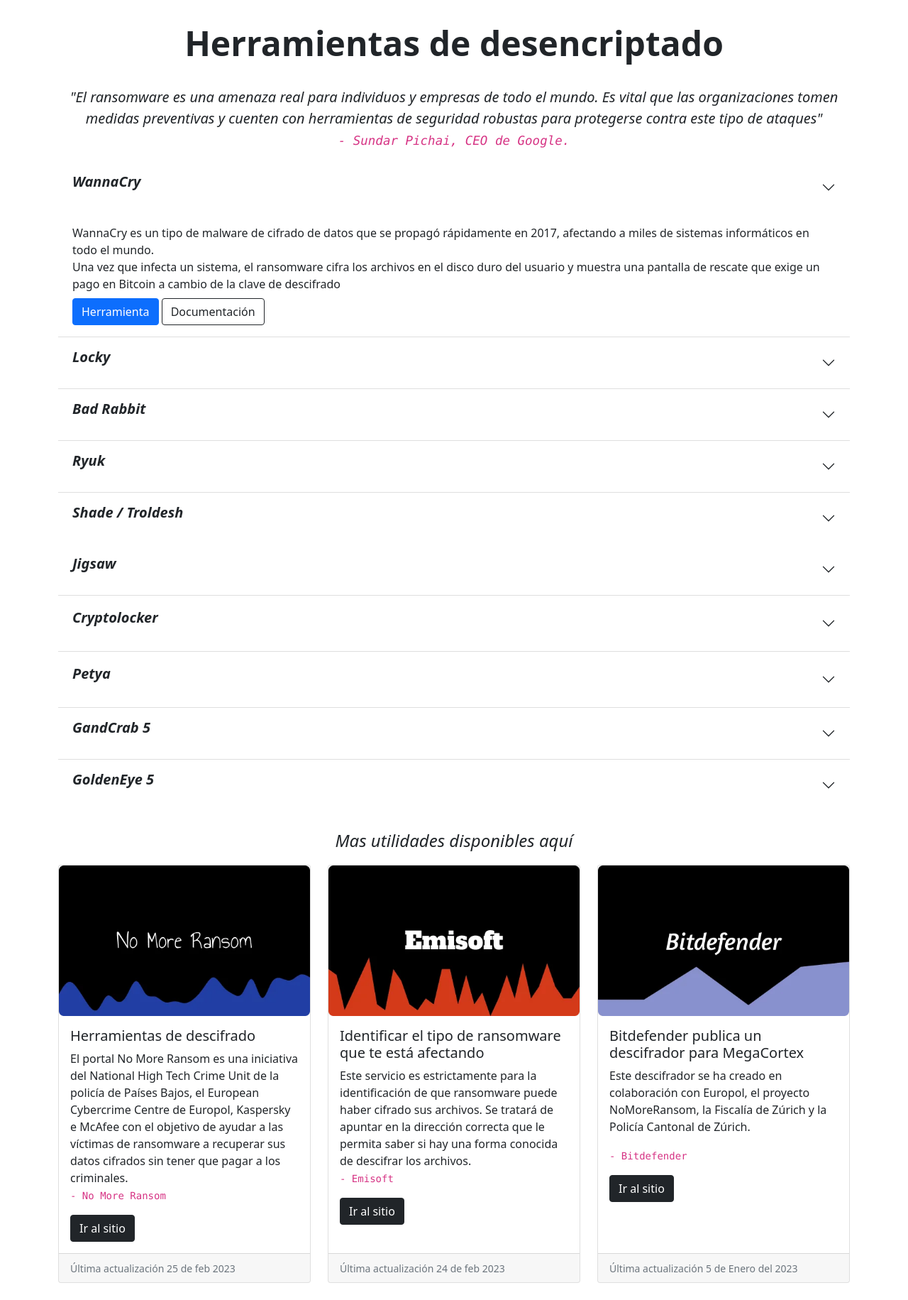
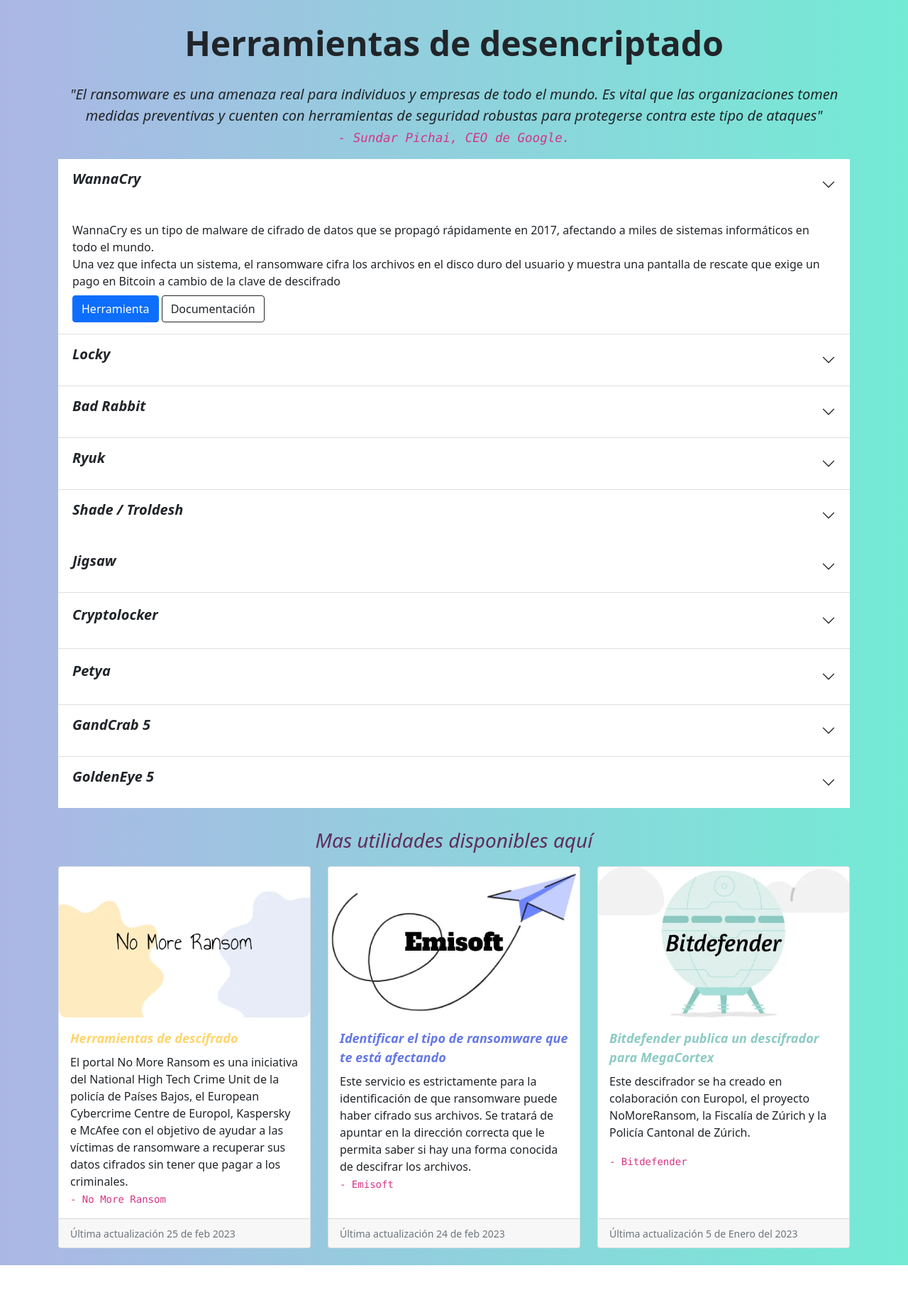
Before and after one commit to davld-R/proyectoMT, a Django app: template proyecto5/azul/templates/encrypted/encryption8.html in a window 1280 px wide. Shown: the part 24-1855 px from the top of the page at 71% size. After the commit the page ends 1806 px from the top, so only its background shows below. Run offline with Django 3.2, Linux system fonts and the light colour scheme; the template is opened without the code that fills it, so the values that code supplies are empty.

Commit message:
Cambio de color en el fondo de herramientas

```diff
--- a/proyecto5/azul/static/css/style2.css
+++ b/proyecto5/azul/static/css/style2.css
@@ -15,3 +15,34 @@
 .img5 {
   display: none;
 }
+.page {
+  color: #5f2e5a;
+}
+.page1 {
+  color: #ffd56a;
+  text-decoration: none;
+  font-size: 18px;
+}
+.page2 {
+  color: #6478e8;
+  text-decoration: none;
+  font-size: 18px;
+}
+.page3 {
+  color: #8ccbc4;
+  text-decoration: none;
+  font-size: 18px;
+}
+.bodyh {
+  background: #74ebd5; /* fallback for old browsers */
+  background: -webkit-linear-gradient(
+    to right,
+    #acb6e5,
+    #74ebd5
+  ); /* Chrome 10-25, Safari 5.1-6 */
+  background: linear-gradient(
+    to right,
+    #acb6e5,
+    #74ebd5
+  ); /* W3C, IE 10+/ Edge, Firefox 16+, Chrome 26+, Opera 12+, Safari 7+ */
+}
--- a/proyecto5/azul/templates/encrypted/encryption8.html
+++ b/proyecto5/azul/templates/encrypted/encryption8.html
@@ -24,7 +24,7 @@
     />
     <title>Herramientas</title>
   </head>
-  <body>
+  <body class="bodyh">
     <!--!: Este Código es la barra de navegación -->
     <header class="main-head">
       <nav class="navbar navbar-expand-lg navbar-dark bg-dark mb-2 pb-3">
@@ -81,7 +81,7 @@
       <div class="row">
         <div class="text-center">
           <h1 class="display-5 m-4 fw-bold">Herramientas de desencriptado</h1>
-          <p class="pt-2 fst-italic fs-5">
+          <p class="pt-1 fst-italic fs-5">
             "El ransomware es una amenaza real para individuos y empresas de
             todo el mundo. Es vital que las organizaciones tomen medidas
             preventivas y cuenten con herramientas de seguridad robustas para
@@ -587,17 +587,26 @@
       </div>
     </div>
 
-    <p class="pt-2 fst-italic fs-4 text-center m-3">
+    <p class="pt-2 fst-italic fs-3 text-center m-3 page">
       Mas utilidades disponibles aquí
     </p>
     <div class="container">
       <div class="row row-cols-1 row-cols-md-3 g-4">
         <div class="col">
           <div class="card h-100">
-            <img src="/media/img/herramientas/page1.webp" class="card-img-top" alt="..." />
+            <img
+              src="/media/img/herramientas/page1.webp"
+              class="card-img-top"
+              alt="..."
+            />
             <div class="card-body">
-              <h5 class="card-title">Herramientas de descifrado</h5>
-              <p class="card-text">
+              <a
+                href="https://www.nomoreransom.org/es/decryption-tools.html"
+                class="card-title page1 fw-bold fst-italic"
+              >
+                Herramientas de descifrado
+              </a>
+              <p class="card-text mt-2">
                 El portal No More Ransom es una iniciativa del National High
                 Tech Crime Unit de la policía de Países Bajos, el European
                 Cybercrime Centre de Europol, Kaspersky e McAfee con el objetivo
@@ -606,60 +615,63 @@
                   ><br />- No More Ransom</code
                 >
               </p>
-              <a
-                href="https://www.nomoreransom.org/es/decryption-tools.html"
-                class="btn btn-dark"
-                >Ir al sitio</a
-              >
             </div>
             <div class="card-footer">
-              <small class="text-muted">Última actualización 25 de feb 2023</small>
+              <small class="text-muted"
+                >Última actualización 25 de feb 2023</small
+              >
             </div>
           </div>
         </div>
         <div class="col">
           <div class="card h-100">
-            <img src="/media/img/herramientas/page2.webp" class="card-img-top" alt="..." />
+            <img
+              src="/media/img/herramientas/page2.webp"
+              class="card-img-top"
+              alt="..."
+            />
             <div class="card-body">
-              <h5 class="card-title">
+              <a
+                href="https://id-ransomware.malwarehunterteam.com/"
+                class="card-title page2 fw-bold fst-italic"
+              >
                 Identificar el tipo de ransomware que te está afectando
-              </h5>
-              <p class="card-text">
+              </a>
+              <p class="card-text mt-2">
                 Este servicio es estrictamente para la identificación de que
                 ransomware puede haber cifrado sus archivos. Se tratará de
                 apuntar en la dirección correcta que le permita saber si hay una
                 forma conocida de descifrar los archivos.
                 <code><br />- Emisoft</code>
               </p>
-              <a
-                href="https://id-ransomware.malwarehunterteam.com/"
-                class="btn btn-dark"
-                >Ir al sitio</a
-              >
             </div>
             <div class="card-footer">
-              <small class="text-muted">Última actualización 24 de feb 2023</small>
+              <small class="text-muted"
+                >Última actualización 24 de feb 2023</small
+              >
             </div>
           </div>
         </div>
         <div class="col">
           <div class="card h-100">
-            <img src="/media/img/herramientas/page3.webp" class="card-img-top" alt="..." />
+            <img
+              src="/media/img/herramientas/page3.webp"
+              class="card-img-top"
+              alt="..."
+            />
             <div class="card-body">
-              <h5 class="card-title">
+              <a
+                href="https://www.bitdefender.com/blog/labs/bitdefender-partnership-with-law-enforcement-yields-megacortex-decryptor/"
+                class="card-title page3 fw-bold fst-italic"
+              >
                 Bitdefender publica un descifrador para MegaCortex
-              </h5>
-              <p class="card-text position-right">
+              </a>
+              <p class="card-text position-right mt-2">
                 Este descifrador se ha creado en colaboración con Europol, el
                 proyecto NoMoreRansom, la Fiscalía de Zúrich y la Policía
                 Cantonal de Zúrich.
               </p>
               <p><code>- Bitdefender</code></p>
-              <a
-                href="https://www.bitdefender.com/blog/labs/bitdefender-partnership-with-law-enforcement-yields-megacortex-decryptor/"
-                class="btn btn-dark"
-                >Ir al sitio</a
-              >
             </div>
             <div class="card-footer">
               <small class="text-muted"
```
Also changed, not shown: proyecto5/media/img/herramientas/page1.webp, proyecto5/media/img/herramientas/page2.webp, proyecto5/media/img/herramientas/page3.webp.
